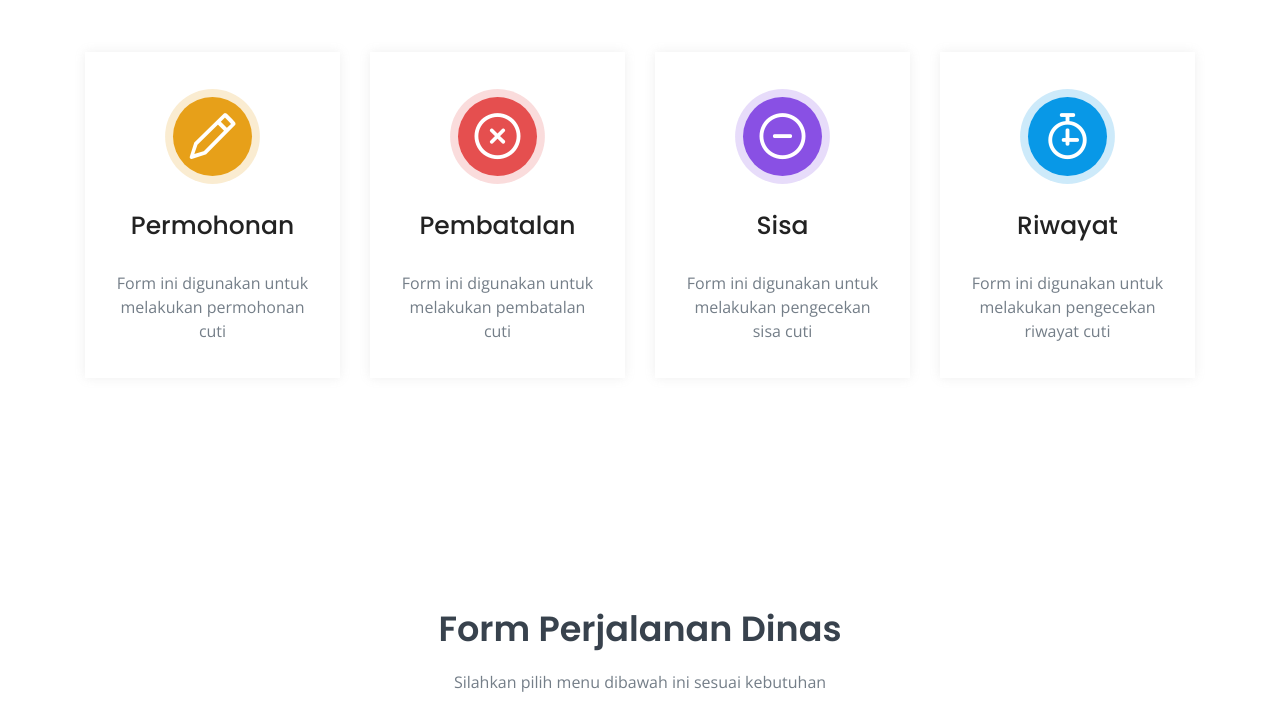
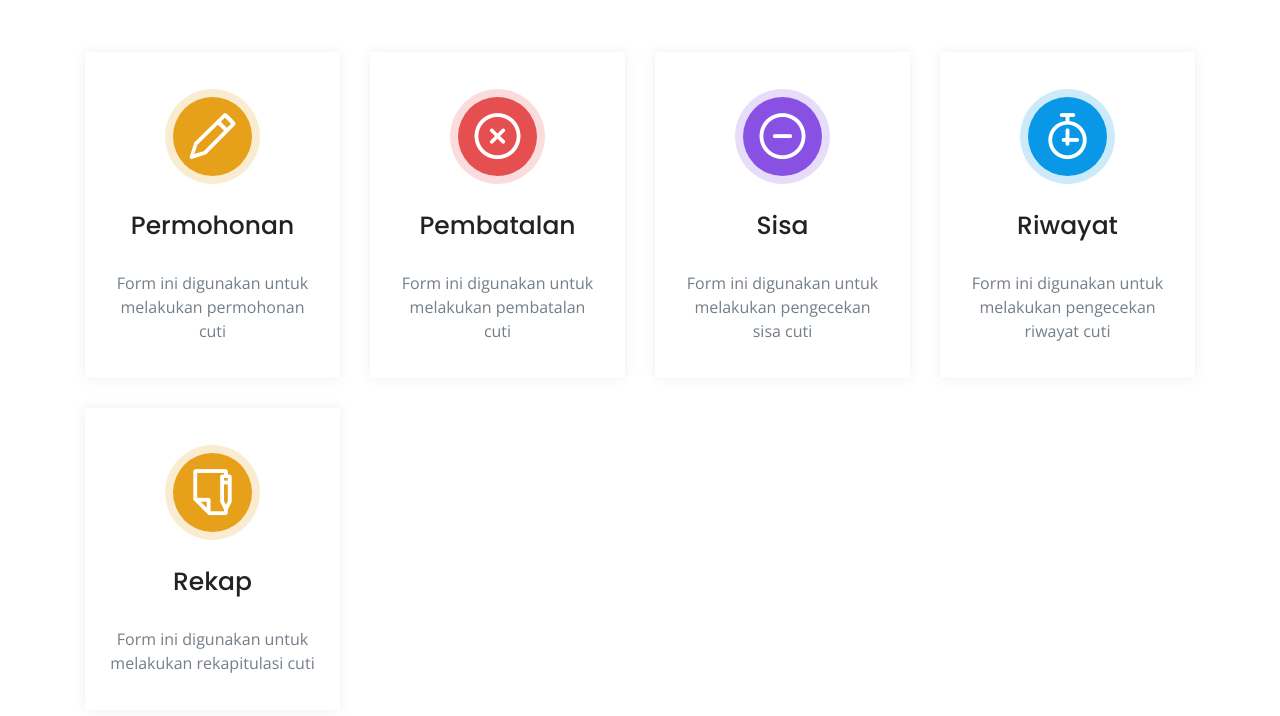
Before and after one commit to cryocord-id/forms, a plain HTML site: page index.html in a window 1280 px wide. Shown: the part 199-915 px from the top of the page. Drawn offline with nearby package versions, Linux system fonts and the light colour scheme.

Commit message:
Update index.html

```diff
--- a/index.html
+++ b/index.html
@@ -154,6 +154,17 @@
                         <div class="services-content">
                             <h4 class="services-title"><a href="https://forms.office.com/Pages/ResponsePage.aspx?id=j-UExKuj20W0grKa5DWefFpKXZCCF21Cs95_5cnwyVFURFJVUlBZQk8yQkYzMFhZUkRPQ0s3OVEyOC4u">Riwayat</a></h4>
                             <p class="text">Form ini digunakan untuk melakukan pengecekan riwayat cuti</p>
+                        </div>
+                    </div> <!-- single services -->
+                </div>
+		<div class="col-lg-3 col-sm-6">
+                    <div class="single-services services-color-1 text-center mt-30 wow fadeInUpBig" data-wow-duration="1.3s" data-wow-delay="0.8s">
+                        <div class="services-icon d-flex align-items-center justify-content-center">
+                            <i class="lni lni-write"></i>
+                        </div>
+                        <div class="services-content">
+                            <h4 class="services-title"><a href="https://forms.office.com/Pages/ResponsePage.aspx?id=j-UExKuj20W0grKa5DWefFpKXZCCF21Cs95_5cnwyVFUODdMVVRJMzZYVzJYUEFDTFRYMUlOOFlSQS4u">Rekap</a></h4>
+                            <p class="text">Form ini digunakan untuk melakukan rekapitulasi cuti</p>
                         </div>
                     </div> <!-- single services -->
                 </div>
```
